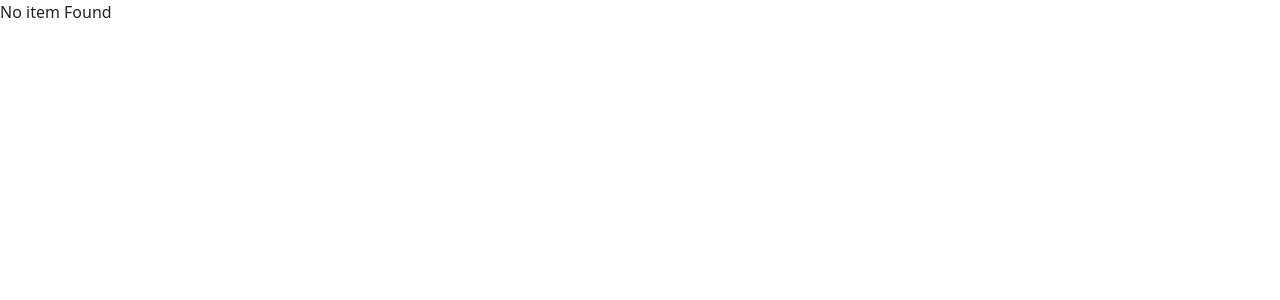
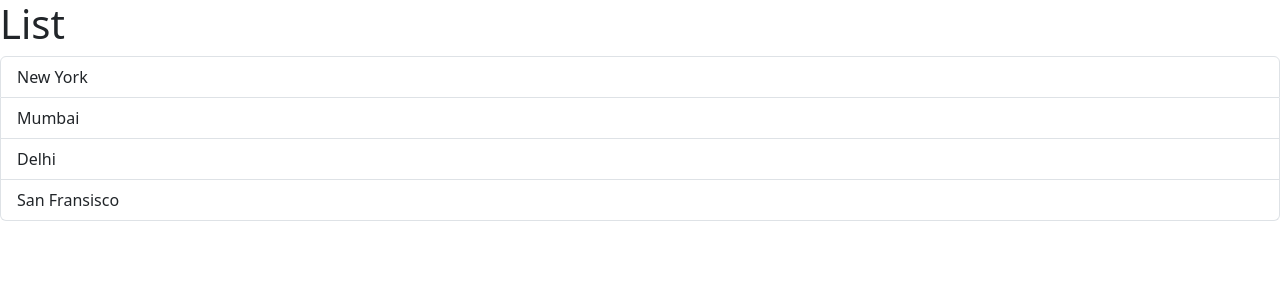
Before and after one commit to Prasad1-S/Learning_React, a React app in the folder react-app/: page / in a window 1280 px wide. Shown: the top 300 px of the page. Built offline with nearby package versions, Linux system fonts and the light colour scheme; the HTML template or start-up script is replaced by a standard one.

Commit message:
explored Event Handling

```diff
--- a/react-app/src/components/ListGroup.tsx
+++ b/react-app/src/components/ListGroup.tsx
@@ -1,16 +1,21 @@
+import { MouseEvent } from "react";
 function ListGroup(){
 
     let item:string[] = ["New York", "Mumbai", "Delhi", "San Fransisco"];
-    item = [];
 
-    if(item.length===0)
-        return <p>No item Found</p>
+    const HandleEvent = (event:MouseEvent)=> console.log(event)
     return (
         <>
-        <h1>Hello World</h1>
+        <h1>List</h1>
+        {item.length===0 ? <p>No item Found</p> : null}
         <ul  className="list-group">
             {item.map((item)=>(
-                <li key={item}>{item}</li>
+                <li
+                className="list-group-item"
+                key={item}
+                onClick={HandleEvent}
+                >{item}
+                </li>
             ))}
         </ul>
         </>
```
